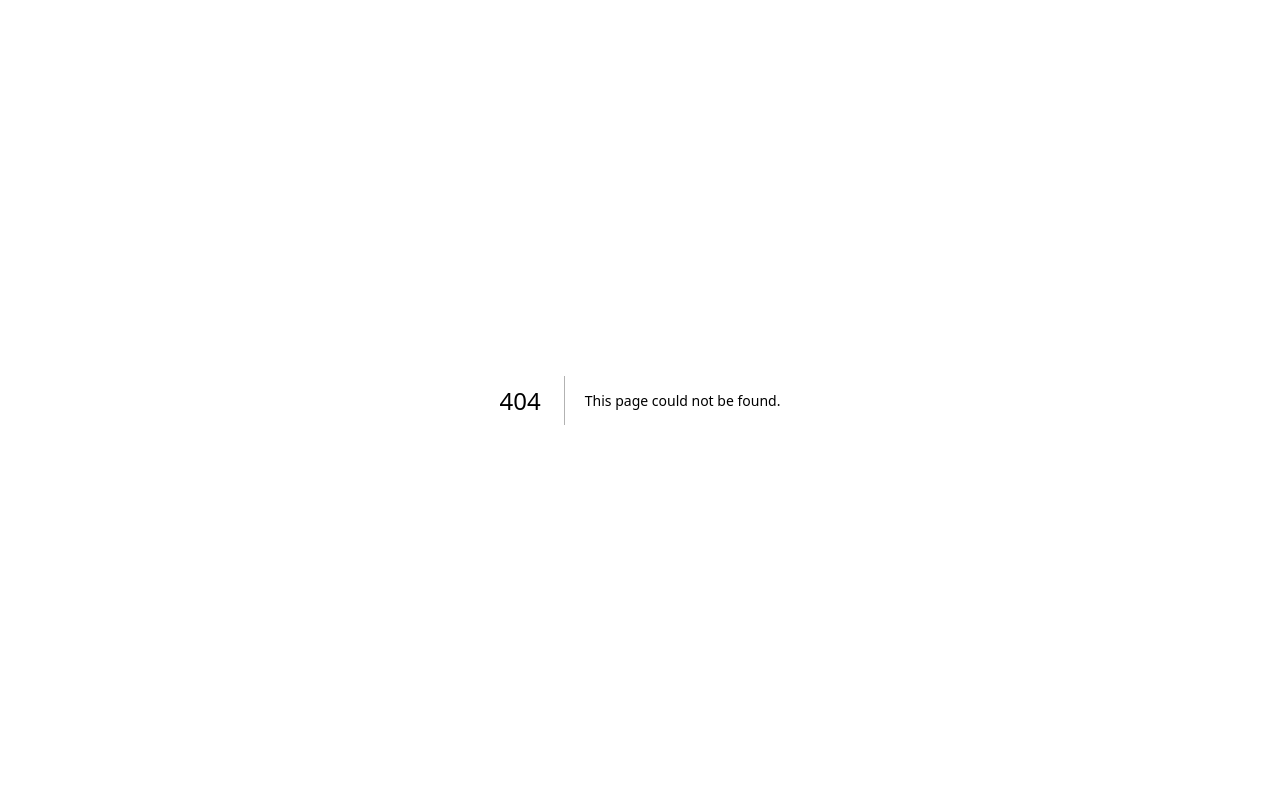
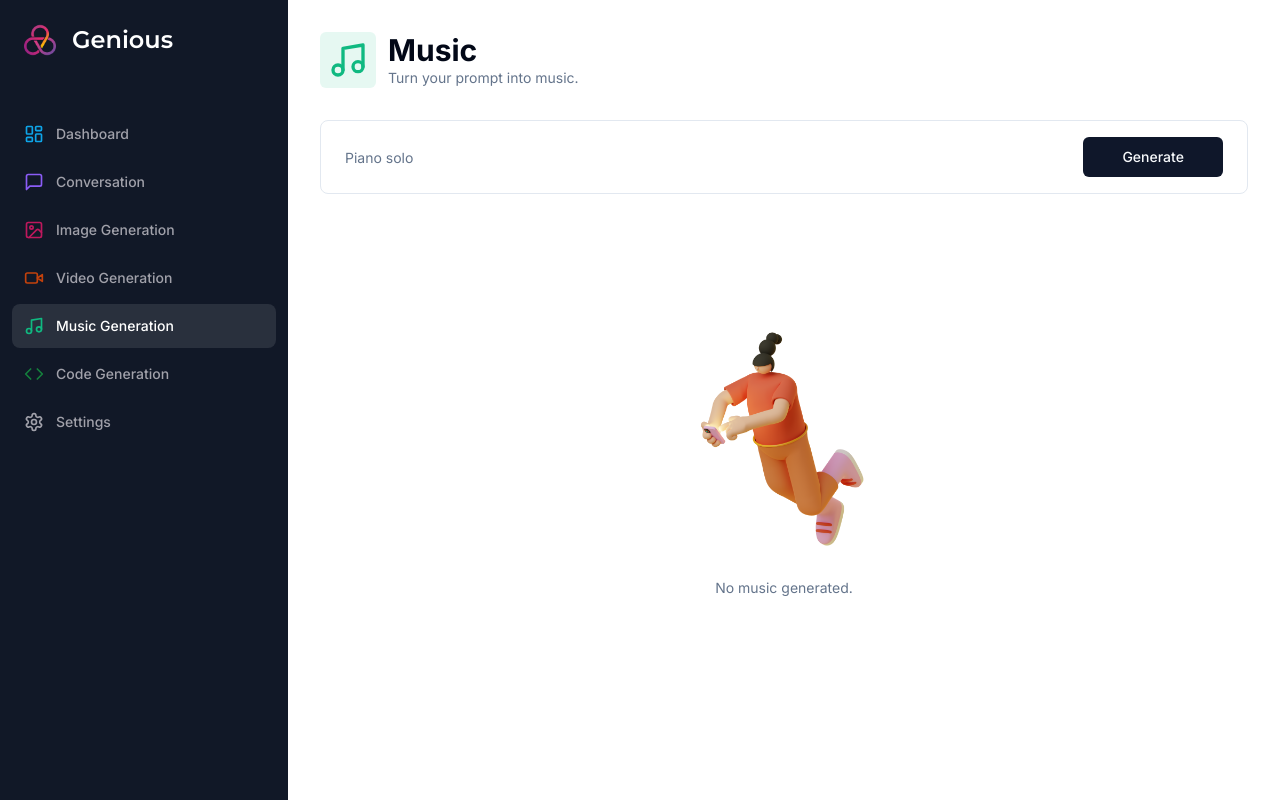
Before and after one commit to shahriarlimon/genious, a Next.js app: page /music in a window 1280 px wide. Before the commit this address had no page. Built offline with nearby package versions, Linux system fonts and the light colour scheme.

Commit message:
implemented music generation functionality by using replicate

```diff
--- a/app/(dashboard)/(routes)/image/page.tsx
+++ b/app/(dashboard)/(routes)/image/page.tsx
@@ -4,7 +4,7 @@ import { Heading } from '@/components/heading';
 import * as z from "zod";
 import { zodResolver } from "@hookform/resolvers/zod"
 import React, { useState } from 'react';
-import { Download, ImageIcon } from "lucide-react";
+import { Download, ImageIcon, Music } from "lucide-react";
 import { amountOptions, formSchema, resolutionOptions } from './constants';
 import { FormControl, FormField, FormItem, Form } from '@/components/ui/form';
 import { Input } from '@/components/ui/input';
--- /dev/null
+++ b/app/(dashboard)/(routes)/music/constants.ts
@@ -0,0 +1,8 @@
+
+import * as z from "zod"
+
+export const formSchema = z.object({
+    prompt: z.string().min(1, {
+        message: "Prompt is required.",
+    }),
+})
--- /dev/null
+++ b/app/(dashboard)/(routes)/music/page.tsx
@@ -0,0 +1,116 @@
+"use client";
+import { useForm } from 'react-hook-form';
+import { Heading } from '@/components/heading';
+import * as z from "zod";
+import { zodResolver } from "@hookform/resolvers/zod"
+import React, { useState } from 'react';
+import { MessageSquare, Music } from "lucide-react";
+import { formSchema } from './constants';
+import { FormControl, FormField, FormItem, Form } from '@/components/ui/form';
+import { Input } from '@/components/ui/input';
+import { Button } from '@/components/ui/button';
+import axios from 'axios'
+import { useRouter } from 'next/navigation';
+import { ChatCompletionRequestMessage } from 'openai';
+import { Loader } from '@/components/loader';
+import { cn } from '@/lib/utils';
+import { Empty } from '@/components/empty';
+const MusicPage = () => {
+
+    const router = useRouter()
+    const [music, setMusic] = useState<string>()
+    const form = useForm<z.infer<typeof formSchema>>({
+        resolver: zodResolver(formSchema),
+        defaultValues: {
+            prompt: ""
+        }
+    });
+
+    const isLoading = form.formState.isSubmitting;
+    const onSubmit = async (values: z.infer<typeof formSchema>) => {
+        try {
+            setMusic(undefined);
+            const response = await axios.post("/api/music", values);
+            setMusic(response.data.audio)
+            form.reset()
+        } catch (error: any) {
+            console.log(error)
+        } finally {
+            router.refresh()
+        }
+    }
+
+    return (
+        <div>
+            <Heading title="Music"
+                description="Turn your prompt into music."
+                icon={Music}
+                iconColor="text-emerald-500"
+                bgColor="bg-emerald-500/10" />
+            <div className='px-4 lg:px-8'>
+                <div>
+                    <Form {...form}>
+                        <form
+                            onSubmit={form.handleSubmit(onSubmit)}
+                            className="
+                rounded-lg
+                border
+                w-full
+                p-4
+                px-3
+                md:px-6
+                focus-within:shadow-sm
+                grid
+                grid-cols-12
+                gap-2
+              "
+                        >
+                            <FormField
+                                control={form.control}
+                                name="prompt"
+                                render={({ field }) => (
+                                    <FormItem className="col-span-12 lg:col-span-10">
+                                        <FormControl className="m-0 p-0">
+                                            <Input
+                                                className="border-0 outline-none focus-visible:ring-0 focus-visible:ring-transparent"
+                                                disabled={isLoading}
+                                                placeholder="Piano solo"
+                                                {...field}
+                                            />
+                                        </FormControl>
+                                    </FormItem>
+                                )}
+                            />
+                            <Button className="col-span-12 lg:col-span-2 w-full" type="submit" disabled={isLoading} size="icon">
+                                Generate
+                            </Button>
+                        </form>
+                    </Form>
+                </div>
+
+                <div className='space-y-4 mt-4'>
+                    {
+                        isLoading && (<div className='p-8 rounded-lg w-full flex items-center justify-center bg-muted'>
+                            <Loader />
+                        </div>)
+                    }
+                    {!music && !isLoading && (
+                        <Empty label="No music generated." />
+                    )}
+
+
+                    {
+                        music && <audio controls className='mt-8 w-full '>
+                            <source src={music} />
+                        </audio>
+                    }
+
+                </div>
+
+            </div>
+
+        </div>
+    );
+};
+
+export default MusicPage;
--- /dev/null
+++ b/app/api/music/route.ts
@@ -0,0 +1,36 @@
+import { auth } from "@clerk/nextjs";
+import { NextResponse } from "next/server";
+import Replicate from 'replicate';
+
+const replicate = new Replicate({
+    auth: process.env.REPLICATE_API_TOKEN || ""
+})
+
+export async function POST(req: Request) {
+    try {
+        const { userId } = auth();
+        const body = await req.json();
+        const { prompt } = body;
+
+        if (!userId) {
+            return new NextResponse("Unauthorized", { status: 401 });
+        }
+
+        if (!prompt) {
+            return new NextResponse("Messages are required", { status: 400 });
+        }
+        const response = await replicate.run(
+            "riffusion/riffusion:8cf61ea6c56afd61d8f5b9ffd14d7c216c0a93844ce2d82ac1c9ecc9c7f24e05",
+            {
+              input: {
+                prompt_a: prompt
+              }
+            }
+          );
+        return NextResponse.json(response);
+
+    } catch (error) {
+        console.log("[music error]", error);
+        return new NextResponse("Internal error", { status: 500 })
+    }
+}
--- a/package.json
+++ b/package.json
@@ -33,6 +33,7 @@
     "react-dom": "18.2.0",
     "react-hook-form": "^7.45.2",
     "react-markdown": "^8.0.7",
+    "replicate": "^0.14.0",
     "tailwind-merge": "^1.14.0",
     "tailwindcss": "3.3.3",
     "tailwindcss-animate": "^1.0.6",
```
Also changed, not shown: 1 other file (tests, documents, lock files or other folders).
